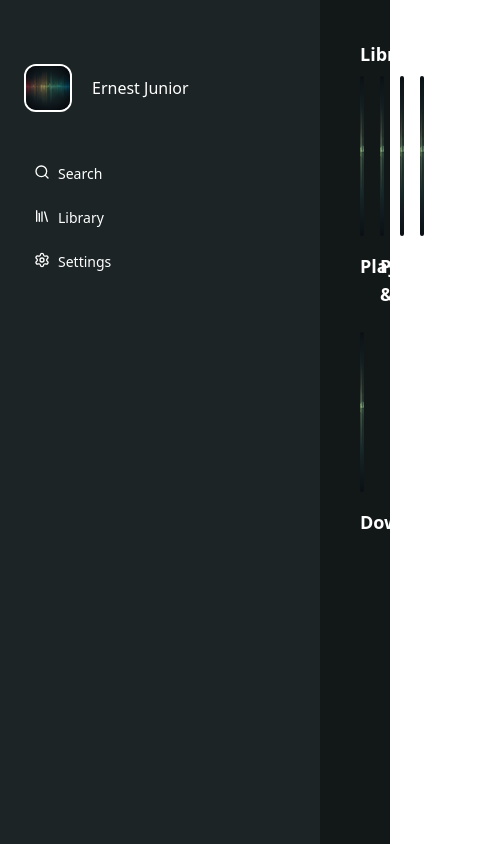
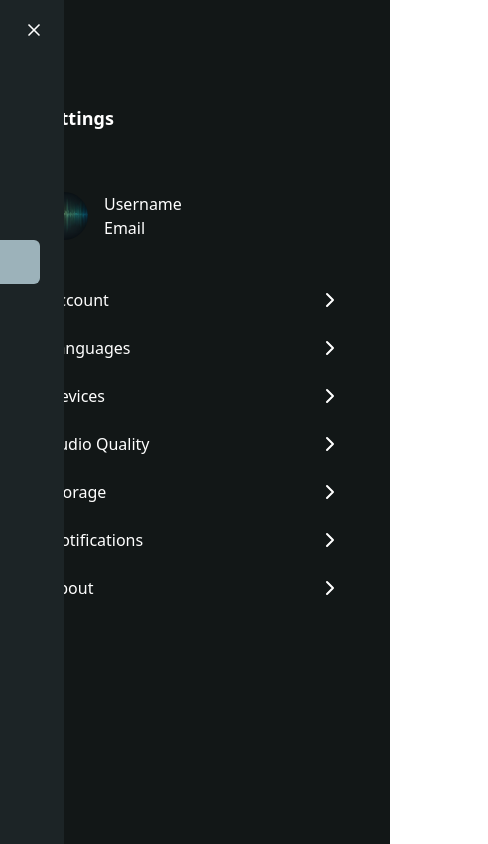
Before and after one commit to awukuernest483/music_app_alx, a React (Vite) app in the folder music_app_alx/: page /settings in a window 390 px wide. Shown: the whole page, 488 px wide, since content can reach past the window. Built offline with nearby package versions, Linux system fonts and the light colour scheme.

Commit message:
added react router, corrected side nav navigation

```diff
--- a/music_app_alx/package.json
+++ b/music_app_alx/package.json
@@ -15,6 +15,7 @@
     "react": "^19.1.1",
     "react-dom": "^19.1.1",
     "react-router": "^7.8.2",
+    "react-router-dom": "^7.8.2",
     "tailwindcss": "^4.1.12"
   },
   "devDependencies": {
--- a/music_app_alx/src/App.jsx
+++ b/music_app_alx/src/App.jsx
@@ -1,27 +1,74 @@
+import { Menu } from 'lucide-react'
+import { useState } from 'react'
+import { Navigate, Route, BrowserRouter as Router, Routes } from 'react-router-dom'
 import './App.css'
-import Button from './components/button'
-import CustomInput from './components/custominput'
-import Musiccardsmall from './components/musiccardsmall'
+
+// Components
+import { Sidenav } from './components/sidenav'
+
+// Pages/Routes
 import AuthPage from './routes/authpage'
+import Library from './routes/library'
 import Search from './routes/search'
-import NavigationSidebarSection from './components/sidenav'
-import Library from './routes/library'
-
+import Settings from './routes/settings'
 
 function App() {
+  const [isSidenavOpen, setIsSidenavOpen] = useState(false)
+
+  const toggleSidenav = () => {
+    setIsSidenavOpen(!isSidenavOpen)
+  }
+
+  const closeSidenav = () => {
+    setIsSidenavOpen(false)
+  }
 
   return (
-    <div className='w-full h-screen bg-[#121717] flex'>
-      {/* <AuthPage /> */}
-      {/* <Musiccardsmall /> */}
+    <Router>
+      <div className='w-full h-screen bg-[#121717] flex relative'>
+        {/* Mobile Menu Button */}
+        <button
+          onClick={toggleSidenav}
+          className="lg:hidden fixed top-4 left-4 z-50 p-2 rounded-md bg-[#1C2426] hover:bg-[#2a3437] transition-colors"
+          aria-label="Open menu"
+        >
+          <Menu className="w-6 h-6 text-white" />
+        </button>
 
-      <NavigationSidebarSection/>
+        {/* Mobile Overlay */}
+        {isSidenavOpen && (
+          <div
+            className="lg:hidden fixed inset-0 bg-black/50 z-40"
+            onClick={closeSidenav}
+          />
+        )}
 
-      {/* <Search /> */}
+        {/* Sidenav */}
+        <div className={`
+          fixed lg:static inset-y-0 left-0 z-50
+          transform ${isSidenavOpen ? 'translate-x-0' : '-translate-x-full'}
+          lg:translate-x-0 transition-transform duration-300 ease-in-out
+          w-64 lg:w-auto
+        `}>
+          <Sidenav onClose={closeSidenav} />
+        </div>
 
-      <Library />
-
-    </div>
+        {/* Main Content */}
+        <div className="flex-1 lg:ml-0">
+          <div className="pt-16 lg:pt-0 h-full">
+            <Routes>
+              <Route path="/" element={<Navigate to="/search" replace />} />
+              <Route path="/auth" element={<AuthPage />} />
+              <Route path="/search" element={<Search />} />
+              <Route path="/library" element={<Library />} />
+              <Route path="/settings" element={<Settings />} />
+              {/* Catch all route - redirect to search */}
+              <Route path="*" element={<Navigate to="/search" replace />} />
+            </Routes>
+          </div>
+        </div>
+      </div>
+    </Router>
   )
 }
 
--- a/music_app_alx/src/components/sidenav.tsx
+++ b/music_app_alx/src/components/sidenav.tsx
@@ -1,33 +1,46 @@
 "use client";
 
 import { Library, Search, Settings, XIcon } from "lucide-react";
-import React, { useState } from "react";
+
 import Userheader from "./userheader";
+import { useLocation, useNavigate } from "react-router-dom";
 
 interface SidenavProps {
   onClose?: () => void;
 }
 
 export const Sidenav = ({ onClose }: SidenavProps) => {
-  const [isSelected, setIsSelected] = useState(false);
+  const navigate = useNavigate();
+  const location = useLocation();
 
   const navlinks = [
     {
       icon: <Search className="w-4 h-4 text-white" />,
       label: "Search",
-      isActive: isSelected,
+      path: "/search",
+      isActive: location.pathname === "/search",
     },
     {
       icon: <Library className="w-4 h-4 text-white" />,
       label: "Library",
-      isActive: isSelected,
+      path: "/library",
+      isActive: location.pathname === "/library",
     },
     {
       icon: <Settings className="w-4 h-4 text-white" />,
       label: "Settings",
-      isActive: isSelected,
+      path: "/settings",
+      isActive: location.pathname === "/settings",
     },
   ];
+
+  const handleNavClick = (path: string) => {
+    navigate(path);
+    // Close mobile menu after navigation
+    if (onClose) {
+      onClose();
+    }
+  };
 
   return (
     <nav className="min-w-xs h-full bg-[#1C2426] relative">
@@ -52,9 +65,9 @@ export const Sidenav = ({ onClose }: SidenavProps) => {
                 <Userheader name="Ernest Junior" />
                 {navlinks.map((item, index) => (
                   <div
-                    onClick={() => setIsSelected(true)}
+                    onClick={() => handleNavClick(item.path)}
                     key={index}
-                    className={`w-full flex-row flex justify-start gap-2 px-2.5 py-3 rounded-md hover:bg-[#9CB2BA] cursor-pointer ${
+                    className={`w-full flex-row flex justify-start gap-2 px-2.5 py-3 rounded-md hover:bg-[#9CB2BA] cursor-pointer transition-colors ${
                       item.isActive ? "bg-[#9CB2BA]" : "bg-transparent"
                     }`}
                   >
--- /dev/null
+++ b/music_app_alx/src/routes/settings.tsx
@@ -0,0 +1,45 @@
+import { ChevronRight } from "lucide-react";
+import React from "react";
+import authimage from "../assets/images/authimage.png";
+
+const Settings = () => {
+  const settingsOptions = [
+    { id: 1, title: "Account" },
+    { id: 2, title: "Languages" },
+    { id: 3, title: "Devices" },
+    { id: 4, title: "Audio Quality" },
+    { id: 5, title: "Storage" },
+    { id: 6, title: "Notifications" },
+    { id: 7, title: "About" },
+  ];
+
+  return (
+    <div className="h-full  flex flex-col w-full p-10 gap-10">
+      <div className="text-white font-bold text-lg mb-5">Settings</div>
+      <div className="flex">
+        <img
+          src={authimage}
+          alt="Auth"
+          className="w-12 h-12 rounded-full mr-4"
+        />
+        <div className="flex flex-col">
+          <p className="text-white">Username</p>
+          <p className="text-white">Email</p>
+        </div>
+      </div>
+      <div className="flex flex-col">
+        {settingsOptions.map((option) => (
+          <button
+            key={option.id}
+            className="w-full flex flex-row cursor-pointer hover:bg-amber-50 hover:text-black text-white px-2 py-2 mb-2 justify-between rounded-md"
+          >
+            {option.title}
+            <ChevronRight />
+          </button>
+        ))}
+      </div>
+    </div>
+  );
+};
+
+export default Settings;
```
Also changed, not shown: 1 other file (tests, documents, lock files or other folders).
